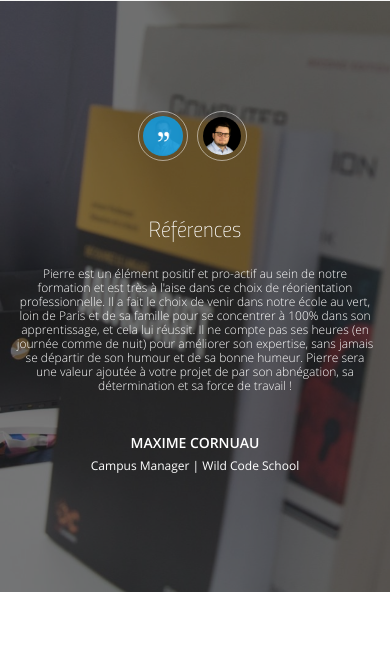
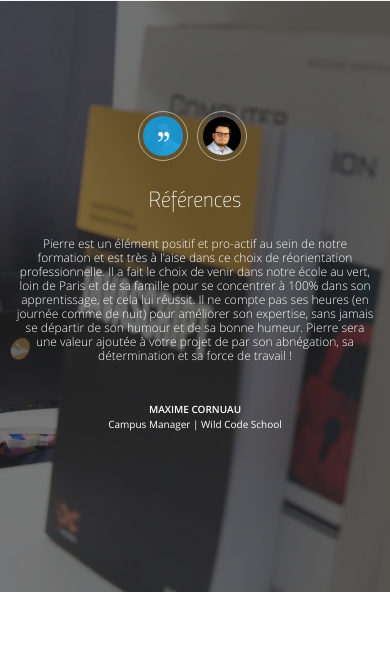
Before and after one commit to PierreTsia/personnal-site, a PHP site: page / in a window 390 px wide. Shown: the part 5091-5759 px from the top of the page. Run offline with PHP 8.4, Linux system fonts and the light colour scheme; some libraries are stand-ins or nearby versions.

Commit message:
MQ testimonials adapted for mobile

```diff
--- a/css/main.css
+++ b/css/main.css
@@ -744,15 +744,17 @@ a.mobile-btn{
 
 
 .testi-details .td blockquote {
-    font-size: 14px;
+    font-size: 20px;
     line-height: 20px;
 	color:#ffffff;
+	margin-bottom: 40px !important;
 }
 
 
 .testi-details .td h6 {
     color: #ffffff;
 	text-transform:uppercase;
+	font-size:20px;
 }
 
 
@@ -762,6 +764,7 @@ a.mobile-btn{
 	display:block;
 	text-transform:none;
 	color:#ffffff;
+	font-size:20px;
 }
 
 
@@ -1917,6 +1920,18 @@ ul.socials.round.pb-20{
 	.insta-Feed li, .insta-Feed li a{width:25%;}
 	.insta-Feed li:last-child{display:none;}
 	.testi-details .td blockquote {
+		font-size: 10px;
+		line-height: 15px;
+
+	}
+
+	.testi-details .td h6{
+		font-size: 10px;
+		line-height: 15px;
+
+	}
+
+	.testi-details .td span{
 		font-size: 10px;
 		line-height: 15px;
 
@@ -1998,7 +2013,16 @@ ul.socials.round.pb-20{
 		line-height: 14px;
 
 	}
-
+	.testi-details .td h6{
+		font-size: 10px;
+		line-height: 15px;
+
+	}
+	.testi-details .td span{
+		font-size: 10px;
+		line-height: 15px;
+
+	}
 
 }
 
--- a/index.html
+++ b/index.html
@@ -790,7 +790,7 @@
 								</ul>
 
 
-								<h3 class="white mt-50 mb-20">Références</h3>
+								<h3 class="white mt-20 mb-20">Références</h3>
 
 							</div>
 							<!--End testi thumbs-->
@@ -801,7 +801,7 @@
 
 								<!--Testi details single-->
 								<div id="testi-1" class="td first">
-									<blockquote class="mb-40">Pierre est un élément positif et pro-actif au sein de notre formation et est très à l'aise dans ce choix de réorientation
+									<blockquote class="mb-10">Pierre est un élément positif et pro-actif au sein de notre formation et est très à l'aise dans ce choix de réorientation
 										professionnelle. Il a fait le choix de venir dans notre école au vert, loin de Paris et de sa famille pour se concentrer
 										à 100% dans son apprentissage, et cela lui réussit. Il ne compte pas ses heures (en journée comme de nuit) pour
 										améliorer son expertise, sans jamais se départir de son humour et de sa bonne humeur. Pierre sera une valeur ajoutée
@@ -816,7 +816,7 @@
 
 								<!--Testi details single-->
 								<div id="testi-2" class="td">
-									<blockquote class="mb-40">Pierre est un excellent apprenant, qui a su monter rapidement en compétence au sein de la formation. Il travaille
+									<blockquote class="mb-10">Pierre est un excellent apprenant, qui a su monter rapidement en compétence au sein de la formation. Il travaille
 										régulièrement sur des projets personnels et s'entraîne sur codewars en parallèle de la formation, qui a déjà un
 										rythme très soutenu. Il deviendra un excellent développeur, j'en suis convaincu.</blockquote>
 									<a href="https://www.linkedin.com/in/victorleduc/">
```
